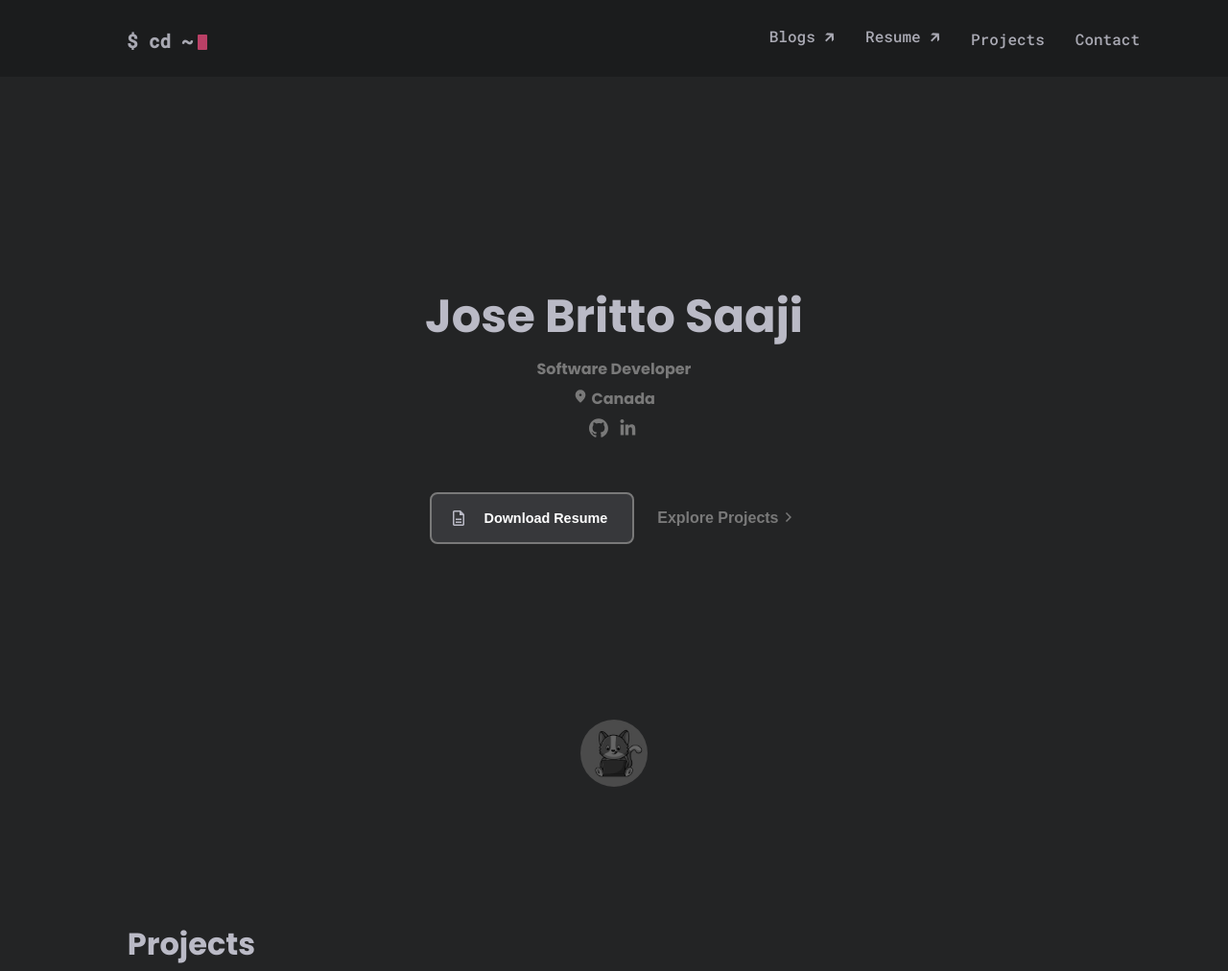
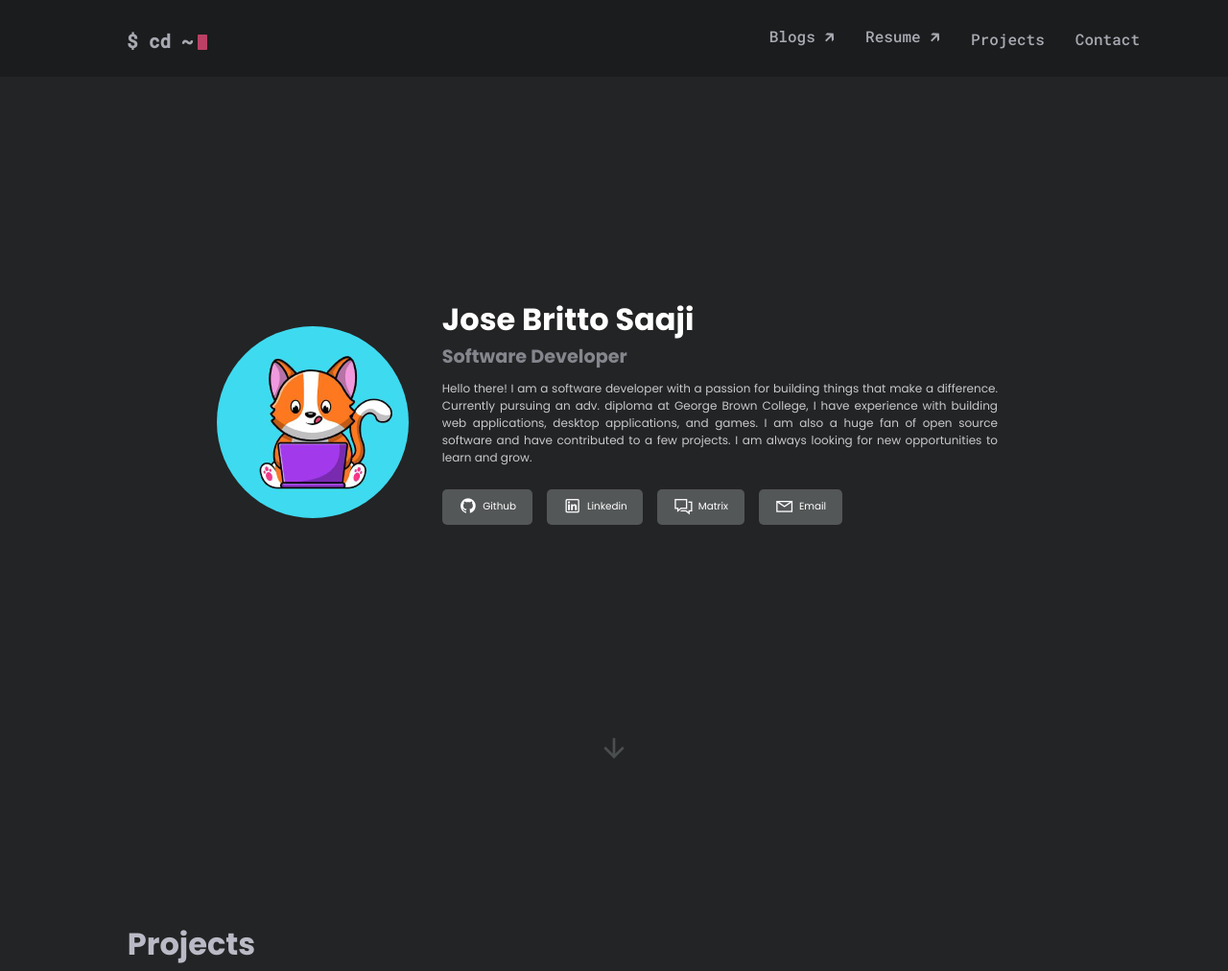
Before and after one commit to JoseBritto/JoseBritto.github.io, a PHP site: page / in a window 1280 px wide. Shown: the top 1012 px of the page at 96% size. Run offline with PHP 8.4, Linux system fonts and the light colour scheme.

Commit message:
Revamp first page

```diff
--- a/assets/css/mainv2.css
+++ b/assets/css/mainv2.css
@@ -1,137 +1,155 @@
 main {
-    margin-top: 10vh;
-    height: 90vh;
-    overflow: clip;
-    display: flex;
-    flex-direction: column;
-    justify-content: flex-start;
-    align-items: center;
-
-    transition: all 0.1s;
-
-    .intro{
-        height: 100%;
     display: flex;
     flex-direction: column;
     justify-content: center;
     align-items: center;
-        gap: 6px;
-        margin-top: -12px;
+    overflow: clip;
+    color: white;
+    height: 90vh;
+    width: 100%;
+    margin-top: 10vh;
 }
 
-    h1{
-        margin-top: 10%;
-        font-size: 3em;
+.main-card {
+    /*border: 2px solid #6A6D6E;
+    border-radius: 10px;
+    box-shadow: 0 0 100px black;
+    background-color: #2D2D2D;*/
+    box-sizing: border-box;
+    height: fit-content;
+    width: 70%;
+    overflow: clip;
+    display: flex;
+    flex-direction: row;
+    justify-content: flex-start;
+    align-items: center;
+    transition: all 0.1s;
+    *{
+        box-sizing: border-box;
     }
-
-    p{
-        margin: 0;
-        color: var(--color-text-dim);
-        font-weight: 700;
-    }
-    .las.fill {
-        color: var(--color-text-dim);
-    }
-
-    .btn-resume {
-        outline: none;
-        border: 2px solid var(--color-text-dim);
-        font-weight: 700;
-        font-size: 0.9em;
-        /*background-color: var(--color-primary);*/
-        padding: 12px 18px;
-        /*width: 7em;
-        height: 3em;*/
-        border-radius: 8px;
+    >.left{
+        width: 30%;
         display: flex;
         align-items: center;
+        justify-content: center;
+        .dp{
+            display: flex;
+            align-items: center;
+            border-radius: 50%;
+            overflow: clip;
+            width: 200px;
+            aspect-ratio: 1;
+            img {
+                width: 100%;
+                height: 100%;
+            }
+        }
+    }
+    >.right {
+        box-sizing: border-box;
+        width: 70%;
+        display: flex;
+        flex-direction: column;
+        justify-content: space-between;
+        align-items: flex-start;
+        padding-top: 2%;
+        padding-bottom: 2%;
+        height: 100%;
+
+
+        h1 {
+            font-size: 2em;
+        }
+        h2 {
+            font-size: 1.2em;
+            color: #85858d;
+        }
+        p{
+            font-size: 0.75em;
+            margin-top: 10px;
+            margin-right: 48px;
+            /*justify text*/
+            text-align: justify;
+            color: #c9c9cc;
+        }
+        .socials{
+            width: 100%;
+            margin: 24px 0;
+            box-sizing: border-box;
+            display: flex;
             flex-direction: row;
             justify-content: flex-start;
-        background: rgba(103, 103, 109, 0.3);
-        gap: 8px;
+            align-items: center;
+            gap: 15px;
+            a{
+                transition: all 0.1s;
+                text-decoration: none;
+                padding: 0.8em 1.6em;
+                font-size: 0.65em;
+                border-radius: 5px;
+                display: flex;
+                justify-content: center;
+                text-align: center;
+                align-items: center;
+                width: fit-content;
+                flex-direction: row;
+                background: rgba(106, 109, 110, 0.7);
+                color: white;
 
                 svg {
-            margin-top: 0.2em;
+                    transform: scale(0.6);
                 }
-        :last-child{
-            margin-right: 8px;
+                &:hover{
+                    background: rgba(106, 109, 110, 0.2);
                 }
-        /*:last-child{
-            margin-left: 8px;
-        }*/
+                i {
+                    margin-right: 5px;
+                    font-size: 2em;
                 }
-
-    .btn-resume:hover{
-        cursor: pointer;
-        box-shadow: var(--color-text-dim) 0 0 10px 1px;
             }
-
-    .btn-projects {
-        outline: none;
-        background: none;
-        border: none;
-        font-weight: 700;
-        display: flex;
-        align-items: center;
-        flex-direction: row;
-        margin-left: 24px;
-        font-size: 1em;
-        color: var(--color-text-dim);
-        svg {
-            transition: all 0.3s;
-            margin-top: 0.2em;
-            color: var(--color-text-dim);
+        }
     }
 }
 
-    .btn-projects:hover{
+main #scroll-hint {
+    position: absolute;
+    bottom: 4px;
+    left: 50%;
+    transform: translateX(-50%);
+    display: flex;
+    flex-direction: column;
+    justify-content: center;
+    align-items: center;
+    gap: 10px;
+    transition: all 0.1s;
+    animation: scroll-hint-bounce 10s infinite ease-in-out;
+    color: #4A4E4E;
+    &:hover{
         cursor: pointer;
-        color: var(--color-text);
-        text-decoration: underline;
+        color: #85858d;
+    }
 
-        svg{
-            transform: translateX(4px) scale(1.2);
-            color: var(--color-text);
+
+
+}
+@keyframes scroll-hint-bounce {
+    0% {
+        transform: translate(-50%, 0);
+    }
+    3% {
+        transform: translate(-50%, 10px);
+    }
+    6% {
+         transform: translate(-50%, -10px);
+    }
+    8% {
+        transform: translate(-50%, 0);
+    }
+    100% {
+        transform: translate(-50%, 0);
     }
 }
 
-    .actions{
-        padding: 42px;
-        display: flex;
-        flex-direction: row;
-        align-items: center;
-    }
-
-    .socials{
-        color: var(--color-text-dim);
-        display: flex;
-        flex-direction: row;
-        align-items: center;
-        justify-content: center;
-        gap: 8px;
-    }
-    .socials svg {
-        color: var(--color-text-dim);
-    }
-    .socials a:hover svg {
-        color: var(--color-text);
-        cursor: pointer;
-    }
-
-    .dp{
-        filter: grayscale(100%) brightness(0.4);
-        width: 100vw;
-        display: flex;
-        justify-content: center;
-        align-items: center;
-        position: absolute;;
-        bottom: -20px;
-        left: 0;
-        img{
-            border-radius: 60%;
-        }
-    }
-}
 
 .floating-image{
     position: absolute;
@@ -148,35 +166,3 @@ main {
     height: 100%;
     object-fit: cover;
 }
-
-@media only screen and (max-width: 600px) {
-    main {
-        margin-top: 0;
-        h1{
-            margin-top: 30%;
-            font-size: 2em;
-        }
-        p{
-            font-size: 0.8em;
-        }
-        .socials{
-            margin-top: 4px;
-        }
-
-        .btn-resume {
-            font-size: 1em;
-            padding: 10px 16px;
-            gap: 4px;
-            width: 140%;
-            justify-content: center;
-        }
-
-
-        .actions{
-            padding: 20%;
-            flex-direction: column;
-            gap: 16px;
-            font-size: 0.9em;
-        }
-    }
-}
--- a/index.html
+++ b/index.html
@@ -41,71 +41,50 @@
 </header>
 
 <main>
-    <!--<div class="floating-image no-mobile" style=" top: 30%; right: 20%;">
-            <img src="assets/img/github-profile-tiny.webp" alt="My Github Profile Picture" height="100" width="100">
-      </div>
-      <div class="floating-image no-mobile" style=" top: 25%; left: 24%; rotate: 0deg">
-            <img src="assets/img/profile-pic-tiny.webp" alt="My Github Profile Picture" height="100" width="100">
-      </div>
-      <div class="floating-image no-mobile" style=" top: 12%; right: 2%; rotate: 0deg">
-            <img src="assets/img/insta-profile-tiny.webp" alt="My Github Profile Picture" height="100" width="100">
-      </div>
-      <div class="floating-image no-mobile" style=" bottom: 5%; left: 10%; rotate: 0deg">
-            <img src="assets/img/fedora-cat-tiny.webp" alt="My Github Profile Picture" height="100" width="100">
-      </div>
-      <div class="floating-image no-mobile" style=" top: 12%; left: 2%; rotate: 0deg">
-            <img src="assets/img/ghost-tiny.webp" alt="My Github Profile Picture" height="100" width="100">
-      </div>-->
-    <div class="dp">
+    <!--<div class="dp">
         <img height="70" src="assets/img/github-profile.jpg" alt="Jose Britto Saaji">
-    </div>
-    <div class="intro">
-        <h1>Jose Britto Saaji</h1>
-        <p>
-       <!-- <span>
-            <svg xmlns="http://www.w3.org/2000/svg" height="20px" viewBox="0 -960 960 960" width="20px" fill="#797979"><path d="m384-360 51-51-69-69 69-69-51-51-120 120 120 120Zm192 0 120-120-120-120-51 51 69 69-69 69 51 51ZM216-144q-30 0-51-21t-21-51v-528q0-30 21-51t51-21h528q30 0 51 21t21 51v528q0 30-21 51t-51 21H216Z"/></svg>
-        </span>-->
-            <span>
-            Software Developer
-        </span>
-        </p>
+    </div>-->
 
-        <p>
-        <span>
-            <svg xmlns="http://www.w3.org/2000/svg" height="16px" viewBox="0 -960 960 960" width="16px" fill="#797979"><path d="M480-480q33 0 56.5-23.5T560-560q0-33-23.5-56.5T480-640q-33 0-56.5 23.5T400-560q0 33 23.5 56.5T480-480Zm0 400Q319-217 239.5-334.5T160-552q0-150 96.5-239T480-880q127 0 223.5 89T800-552q0 100-79.5 217.5T480-80Z"/></svg>
-        </span>
-            <span>
-            Canada
-        </span>
-        </p>
-
-        <div class="socials">
-            <!--style block to fix that weird purple underscore between icons. No idea how or why it happens-->
-            <a style="display: block" href="https://github.com/JoseBritto" target="_blank">
-                <svg width="20px" height="20px" viewBox="0 0 98 96" xmlns="http://www.w3.org/2000/svg"><path fill-rule="evenodd" clip-rule="evenodd" d="M48.854 0C21.839 0 0 22 0 49.217c0 21.756 13.993 40.172 33.405 46.69 2.427.49 3.316-1.059 3.316-2.362 0-1.141-.08-5.052-.08-9.127-13.59 2.934-16.42-5.867-16.42-5.867-2.184-5.704-5.42-7.17-5.42-7.17-4.448-3.015.324-3.015.324-3.015 4.934.326 7.523 5.052 7.523 5.052 4.367 7.496 11.404 5.378 14.235 4.074.404-3.178 1.699-5.378 3.074-6.6-10.839-1.141-22.243-5.378-22.243-24.283 0-5.378 1.94-9.778 5.014-13.2-.485-1.222-2.184-6.275.486-13.038 0 0 4.125-1.304 13.426 5.052a46.97 46.97 0 0 1 12.214-1.63c4.125 0 8.33.571 12.213 1.63 9.302-6.356 13.427-5.052 13.427-5.052 2.67 6.763.97 11.816.485 13.038 3.155 3.422 5.015 7.822 5.015 13.2 0 18.905-11.404 23.06-22.324 24.283 1.78 1.548 3.316 4.481 3.316 9.126 0 6.6-.08 11.897-.08 13.526 0 1.304.89 2.853 3.316 2.364 19.412-6.52 33.405-24.935 33.405-46.691C97.707 22 75.788 0 48.854 0z" fill="currentColor"/></svg>
-            </a>
-            <a style="display:block;" href="https://linkedin.com/in/josebrittosaaji" target="_blank">
-                <svg width="24px" height="24px" xmlns="http://www.w3.org/2000/svg" viewBox="0 0 32 32"><path d="M 8.6425781 4 C 7.1835781 4 6 5.181625 6 6.640625 C 6 8.099625 7.182625 9.3085938 8.640625 9.3085938 C 10.098625 9.3085938 11.283203 8.099625 11.283203 6.640625 C 11.283203 5.182625 10.101578 4 8.6425781 4 z M 21.535156 11 C 19.316156 11 18.0465 12.160453 17.4375 13.314453 L 17.373047 13.314453 L 17.373047 11.310547 L 13 11.310547 L 13 26 L 17.556641 26 L 17.556641 18.728516 C 17.556641 16.812516 17.701266 14.960938 20.072266 14.960938 C 22.409266 14.960937 22.443359 17.145609 22.443359 18.849609 L 22.443359 26 L 26.994141 26 L 27 26 L 27 17.931641 C 27 13.983641 26.151156 11 21.535156 11 z M 6.3632812 11.310547 L 6.3632812 26 L 10.923828 26 L 10.923828 11.310547 L 6.3632812 11.310547 z" fill="currentColor"/></svg>
-            </a>
+    <div class="main-card">
+        <div class="left">
+            <div class="dp">
+                <img height="70" src="assets/img/github-profile.jpg" alt="Jose Britto Saaji">
+            </div>
         </div>
 
-        <div class="actions">
-            <button class="btn-resume" onclick="open_url('https://britto.tech/resume.pdf')">
-            <span>
-                <svg xmlns="http://www.w3.org/2000/svg" height="20px" viewBox="0 -960 960 960" width="20px" fill="#babac6"><path d="M336-240h288v-72H336v72Zm0-144h288v-72H336v72ZM263.72-96Q234-96 213-117.15T192-168v-624q0-29.7 21.15-50.85Q234.3-864 264-864h312l192 192v504q0 29.7-21.16 50.85Q725.68-96 695.96-96H263.72ZM528-624v-168H264v624h432v-456H528ZM264-792v189-189 624-624Z"/></svg>
-            </span>
-                <span>Download Resume</span>
-            </button>
+        <div class="right">
+            <section class="my-title">
+                <h1>Jose Britto Saaji</h1>
+                <h2>Software Developer</h2>
 
-            <button class="btn-projects" onclick="window.location.href = '#projects'">
-            <span>
-                Explore Projects
-            </span>
-                <span>
-                <svg xmlns="http://www.w3.org/2000/svg" height="20px" viewBox="0 -960 960 960" width="20px" fill="currentColor"><path d="M522-480 333-669l51-51 240 240-240 240-51-51 189-189Z"/></svg>
-            </span>
-            </button>
+                <p>Hello there! I am a software developer with a passion for building things that make a difference. Currently pursuing an adv. diploma at George Brown College,
+                    I have experience with building web applications, desktop applications, and games. I am also a huge fan of open source software and have contributed to a few projects.
+                    I am always looking for new opportunities to learn and grow. </p>
+            </section>
+
+            <section class="socials">
+                <a href="https://github.com/JoseBritto/" target="_blank">
+                    <i class="lab la-github"></i>
+                     <span>Github</span>
+                </a>
+                <a href="https://www.linkedin.com/in/josebrittosaaji/" target="_blank">
+                    <i class="lab la-linkedin"></i>
+                    <span>Linkedin</span>
+                </a>
+                <a href="https://matrix.to/#/@josebritto:matrix.org" target="_blank">
+                    <i class="las la-comments"></i>
+                    <span>Matrix</span>
+                </a>
+                <a href="mailto:jose@britto.tech">
+                    <i class="las la-envelope"></i>
+                    <span>Email</span>
+                </a>
+            </section>
         </div>
+    </div>
+
+    <div id="scroll-hint" onclick="window.location = '/#projects'">
+        <svg xmlns="http://www.w3.org/2000/svg" height="32px" viewBox="0 -960 960 960" width="32px" fill="currentColor"><path d="M440-800v487L216-537l-56 57 320 320 320-320-56-57-224 224v-487h-80Z"/></svg>
     </div>
 </main>
 
```
Lines whose indentation alone changed are shown as unchanged.
